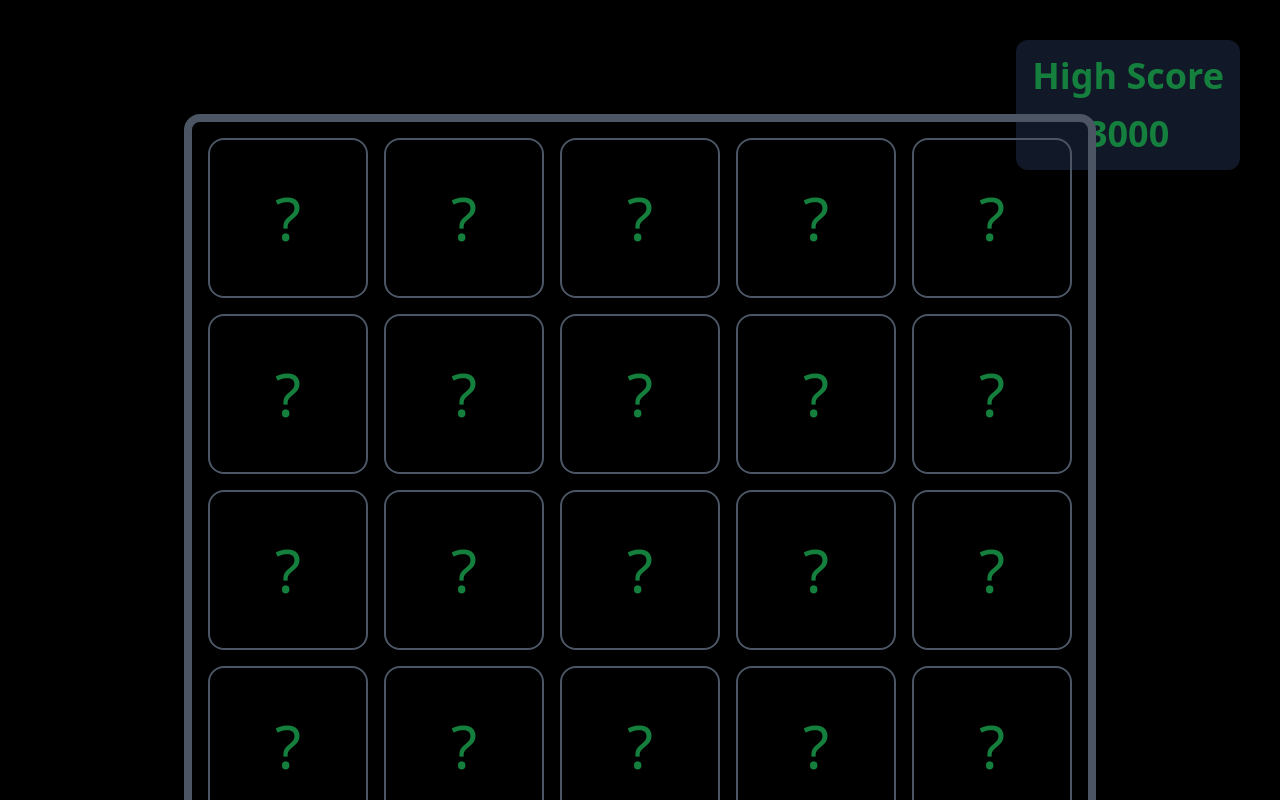
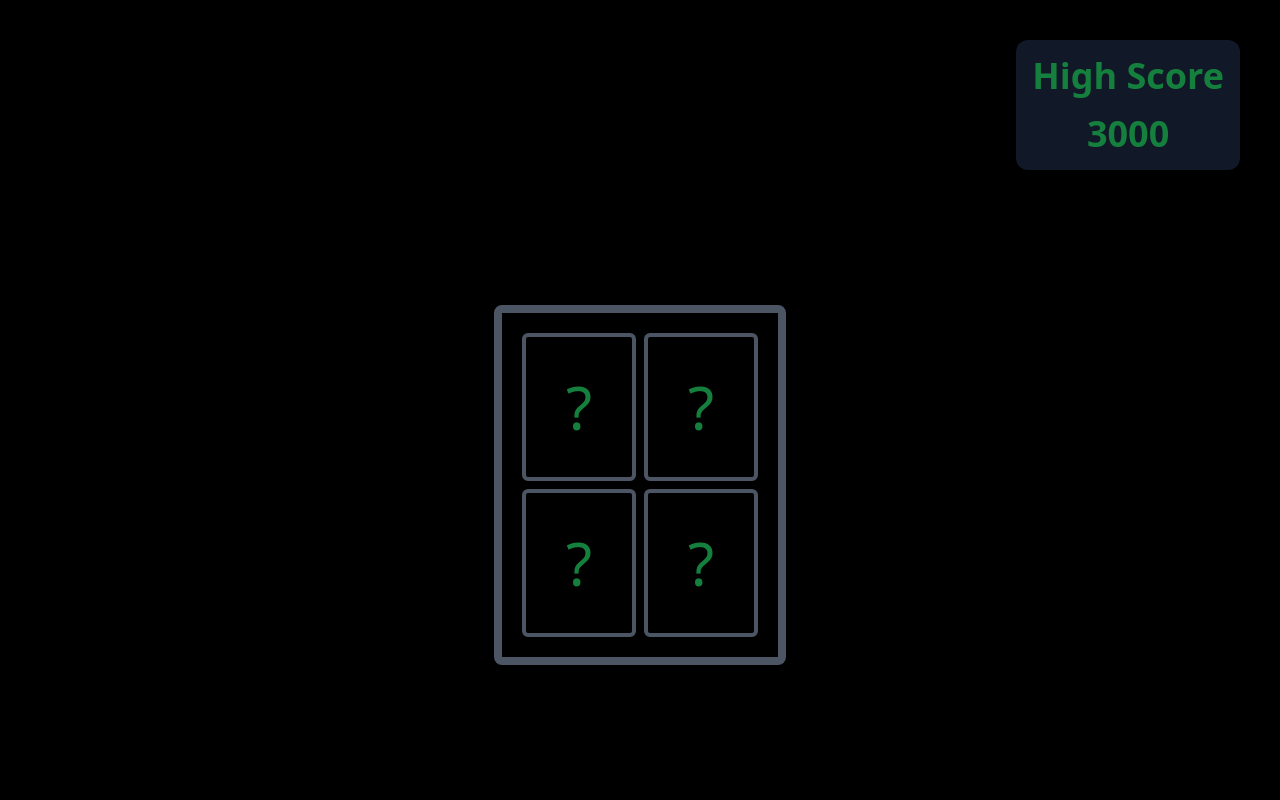
Before and after one commit to Sanjay-k-m/flip-card-memory-game, a React (Vite) app: page /home/game in a window 1280 px wide. Built offline with nearby package versions, Linux system fonts and the light colour scheme; a web font is replaced by a local one.

Commit message:
updated game board

```diff
--- a/src/components/Board.jsx
+++ b/src/components/Board.jsx
@@ -1,114 +1,129 @@
 import PropTypes from "prop-types";
 import { useCallback, useEffect, useState } from "react";
 
-const Board = ({ cardSize = 5 }) => {
-  const [shuffleArray, setShuffledArray] = useState([]);
-  const [showCard, setShowCard] = useState(false);
-  const [solvedCards, setSolvedCards] = useState([]);
-  const [solvedIndex, setSolvedIndex] = useState([]);
-  console.log("  Board  solvedCards:", solvedCards);
-
-  const cardValues = useCallback(() => {
-    const values = cardSize * cardSize;
-    const newValue = Math.floor(values / 2);
-    return newValue;
+const Board = ({ cardSize = 2 }) => {
+  const [cards, setCards] = useState([{}]);
+  const [selectedFirstValue, setSelectedFirstValue] = useState(null);
+  console.log("🚀 ~ Board ~ selectedFirstValue:", selectedFirstValue);
+  const [selectedSecondValue, setSelectedSecondValue] = useState(null);
+  console.log("🚀 ~ Board ~ selectedSecondValue:", selectedSecondValue);
+  console.log("🚀 ~ Board ~ cards:", cards);
+  const generateCards = useCallback(() => {
+    let id = 0;
+    const values = [...Array((cardSize * cardSize) / 2).keys()].map(
+      (i) => i + 1
+    );
+    const shuffledValues = [...values, ...values].map((value) => ({
+      value,
+      id: id++,
+      isFlipped: false,
+    }));
+    for (let i = shuffledValues.length - 1; i > 0; i--) {
+      const j = Math.floor(Math.random() * (i + 1));
+      [shuffledValues[i], shuffledValues[j]] = [
+        shuffledValues[j],
+        shuffledValues[i],
+      ];
+    }
+    setCards(shuffledValues);
   }, [cardSize]);
 
   useEffect(() => {
-    const values = cardValues();
-    const valuesArray = Array.from({ length: values }, (_, index) => index + 1);
-    const doubledArray = [...valuesArray, ...valuesArray];
-    setShuffledArray(doubledArray.sort(() => Math.random() - 0.5));
-  }, [cardValues]);
+    generateCards();
+  }, [generateCards]);
 
-  const gridStyle = {
-    gridTemplateColumns: `repeat(${cardSize}, minmax(0, 1fr))`,
+  const gridTemplateColumns = `repeat(${cardSize}, 1fr)`;
+  const gridTemplateRows = `repeat(${cardSize}, 1fr)`;
+
+  const cardStyle = {
+    gridTemplateColumns,
+    gridTemplateRows,
   };
 
-  const [firstValue, setFirstValue] = useState(null);
-  console.log("  Board  firstValue:", firstValue);
-  const [secondValue, setSecondValue] = useState(null);
-  console.log("  Board  secondValue:", secondValue);
+  const handleClick = (card) => () => {
+    if (selectedFirstValue === null) {
+      setSelectedFirstValue(card);
+    } else if (selectedSecondValue === null) {
+      setSelectedSecondValue(card);
+    }
+  };
 
-  const [firstIndexValue, setFirstIndexValue] = useState(null);
-  const [secondIndexValue, setSecondIndexValue] = useState(null);
+  useEffect(() => {
+    if (selectedFirstValue) {
+      setCards((prevCards) =>
+        prevCards.map((card) => {
+          if (card.id === selectedFirstValue.id) {
+            return { ...card, isFlipped: true };
+          }
+          return card;
+        })
+      );
+    }
+    if (selectedSecondValue) {
+      setCards((prevCards) =>
+        prevCards.map((card) => {
+          if (card.id === selectedSecondValue.id) {
+            return { ...card, isFlipped: true };
+          }
+          return card;
+        })
+      );
+    }
+    if (selectedFirstValue && selectedSecondValue) {
+      if (selectedFirstValue.value === selectedSecondValue.value) {
+        setCards((prevCards) =>
+          prevCards.map((card) => {
+            if (
+              card.id === selectedFirstValue.id ||
+              card.id === selectedSecondValue.id
+            ) {
+              return { ...card, isFlipped: true };
+            }
+            return card;
+          })
+        );
 
-  const handleCardClick = async (i, index) => {
-    setShowCard(true);
-    if (firstValue === null) {
-      setFirstValue(i);
-      setFirstIndexValue(index);
-      setSolvedIndex([...solvedIndex, index]);
-    } else if (secondValue === null) {
-      setSecondValue(i);
-      setSecondIndexValue(index);
-      setSolvedIndex([...solvedIndex, index]);
-      console.log(firstValue, secondValue);
-      if (firstValue === secondValue) {
-        console.log("im here");
-        setSolvedCards([...solvedCards, firstValue]);
-        setFirstValue(null);
-        setSecondValue(null);
-        solvedIndex.push(firstIndexValue);
-        solvedIndex.push(secondIndexValue);
-        setFirstIndexValue(null);
-        setSecondIndexValue(null);
+        setSelectedFirstValue(null);
+        setSelectedSecondValue(null);
+      } else {
+        setTimeout(() => {
+          setCards((prevCards) =>
+            prevCards.map((card) => {
+              if (
+                card.id === selectedFirstValue.id ||
+                card.id === selectedSecondValue.id
+              ) {
+                return { ...card, isFlipped: false };
               }
-      if (firstValue !== secondValue) {
-        console.log("im here");
-
-        setTimeout(() => {
-          setSolvedIndex(solvedIndex.filter((item) => item !== firstIndexValue && item !== secondIndexValue));
-          setFirstIndexValue(null);
+              return card;
+            })
+          );
+          setSelectedFirstValue(null);
+          setSelectedSecondValue(null);
         }, 1000);
-        setSecondIndexValue(null);
       }
     }
-  };
-  console.log(solvedIndex);
-
-  useEffect(() => {
-    if (firstValue !== null && secondValue !== null) {
-      if (firstValue !== secondValue) {
-        setTimeout(() => {
-          setShowCard(false);
-          setFirstValue(null);
-          setSecondValue(null);
-        }, 0);
-      } else {
-        setSolvedCards([...solvedCards, firstValue]);
-        setFirstValue(null);
-        setSecondValue(null);
-        setShowCard(false);
-      }
-    }
-  }, [firstValue, secondValue]);
+  }, [selectedFirstValue, selectedSecondValue]);
 
   return (
     <div
-      style={gridStyle}
-      className="border-8 rounded-2xl border-gray-600 p-4 grid gap-4"
+      className="grid gap-2 border-8 border-gray-600 p-5 rounded-lg"
+      style={cardStyle}
     >
-      {shuffleArray.map((i, index) => (
-
+      {cards.map((card, index) => (
         <div
           key={index}
-            className="border-2 rounded-2xl border-gray-600  justify-center items-center flex text-6xl hover:bg-gray-700 transition duration-300 ease-in-out size-40"
+          className="border-4 border-gray-600 px-5 md:px-10 py-5 md:py-10 rounded-md text-4xl md:text-6xl text-center cursor-pointer"
           onClick={
-              solvedCards.includes(i)
-                ? undefined
-                : async () => await handleCardClick(i, index)
+            card.isFlipped
+              ? null
+              : card.id === selectedFirstValue?.id
+              ? null
+              : handleClick(card)
           }
         >
-            {solvedCards.includes(i) ? (
-              <h1>{i}</h1>
-            ) : solvedIndex.includes(index) ? (
-              <h1>{i}</h1>
-            ) : (
-              "?"
-            )}
+          {card.isFlipped ? card.value : "?"}
         </div>
-
       ))}
     </div>
   );
--- a/src/pages/HomePage.jsx
+++ b/src/pages/HomePage.jsx
@@ -9,13 +9,20 @@ const Home = () => {
         <div className="border-4 border-gray-600" />
       </div>
       <div className="sm:border-8 md:border-4 border-gray-500 rounded-3xl px-10 md:px-20 lg:px-44 py-10 md:py-20 space-y-5 md:space-y-10 ">
-        <div className="border-4 border-gray-600 px-5 md:px-10 py-5 md:py-10 rounded-md text-4xl md:text-6xl text-center">
-          <button onClick={() => navigate(PATH.game)}>
-            Start
-          </button>
+        <div
+          className="border-4 border-gray-600 px-5 md:px-10 py-5 md:py-10 rounded-md text-4xl md:text-6xl text-center cursor-pointer"
+          onClick={() => navigate(PATH.game)}
+        >
+          Start
         </div>
-        <div className="border-4 border-gray-600 px-5 md:px-10 py-5 md:py-10 rounded-md text-4xl md:text-6xl text-center">
+        <div className="border-4 border-gray-600 px-5 md:px-10 py-5 md:py-10 rounded-md text-4xl md:text-6xl text-center cursor-pointer">
           H-Score
+        </div>
+        <div
+          className="border-4 border-gray-600 px-5 md:px-10 py-5 md:py-10 rounded-md text-4xl md:text-6xl text-center cursor-pointer"
+          onClick={() => navigate(PATH.settings)}
+        >
+          Settings
         </div>
       </div>
     </div>
--- /dev/null
+++ b/src/pages/SettingsPage.jsx
@@ -0,0 +1,31 @@
+import HighScore from "../components/HighScore";
+
+const difficulties = [
+  { name: "Easy", value: "easy" }, // 2*2
+  { name: "Medium", value: "medium" }, //  4*4
+  { name: "Hard", value: "hard" }, // 6x6
+];
+
+const SettingsPage = () => {
+  return (
+    <div className="h-screen bg-black overflow-y-hidden text-green-700">
+      <div className="mt-5 mr-5 md:mt-10 md:mr-10 flex justify-end">
+        <HighScore />
+      </div>
+      <div className="flex justify-center h-screen items-center ">
+        <div className="sm:border-8 md:border-4 border-gray-500 rounded-3xl px-10 md:px-20 lg:px-44 py-10 md:py-20 space-y-5 md:space-y-10 ">
+          {difficulties.map((difficulty) => (
+            <div
+              key={difficulty.value}
+              className="border-4 border-gray-600 px-5 md:px-10 py-5 md:py-10 rounded-md text-4xl text-center cursor-pointer"
+            >
+              {difficulty.name}
+            </div>
+          ))}
+        </div>
+      </div>
+    </div>
+  );
+};
+
+export default SettingsPage;
--- a/src/routes/elements.jsx
+++ b/src/routes/elements.jsx
@@ -10,3 +10,6 @@ const Loadable = (Component) => (props) =>
 
 export const GamePage = Loadable(lazy(() => import("../pages/GamePage")));
 export const HomePage = Loadable(lazy(() => import("../pages/HomePage")));
+export const SettingsPage = Loadable(
+  lazy(() => import("../pages/SettingsPage"))
+);
--- a/src/routes/index.jsx
+++ b/src/routes/index.jsx
@@ -1,5 +1,5 @@
 import { Navigate, useRoutes } from "react-router-dom";
-import { GamePage, HomePage } from "./elements";
+import { GamePage, HomePage, SettingsPage } from "./elements";
 
 export default function Router() {
   return useRoutes([
@@ -8,6 +8,7 @@ export default function Router() {
       children: [
         { path: "", element: <HomePage /> },
         { path: "game", element: <GamePage /> },
+        { path: "settings", element: <SettingsPage /> },
       ],
     },
 
--- a/src/routes/paths.jsx
+++ b/src/routes/paths.jsx
@@ -11,4 +11,5 @@ const ROOTS_HOME = "/home";
 export const PATH = {
   root: ROOTS_HOME,
   game: path(ROOTS_HOME, `/game`),
+  settings: path(ROOTS_HOME, `/settings`),
 };
```
Lines whose indentation alone changed are shown as unchanged.
